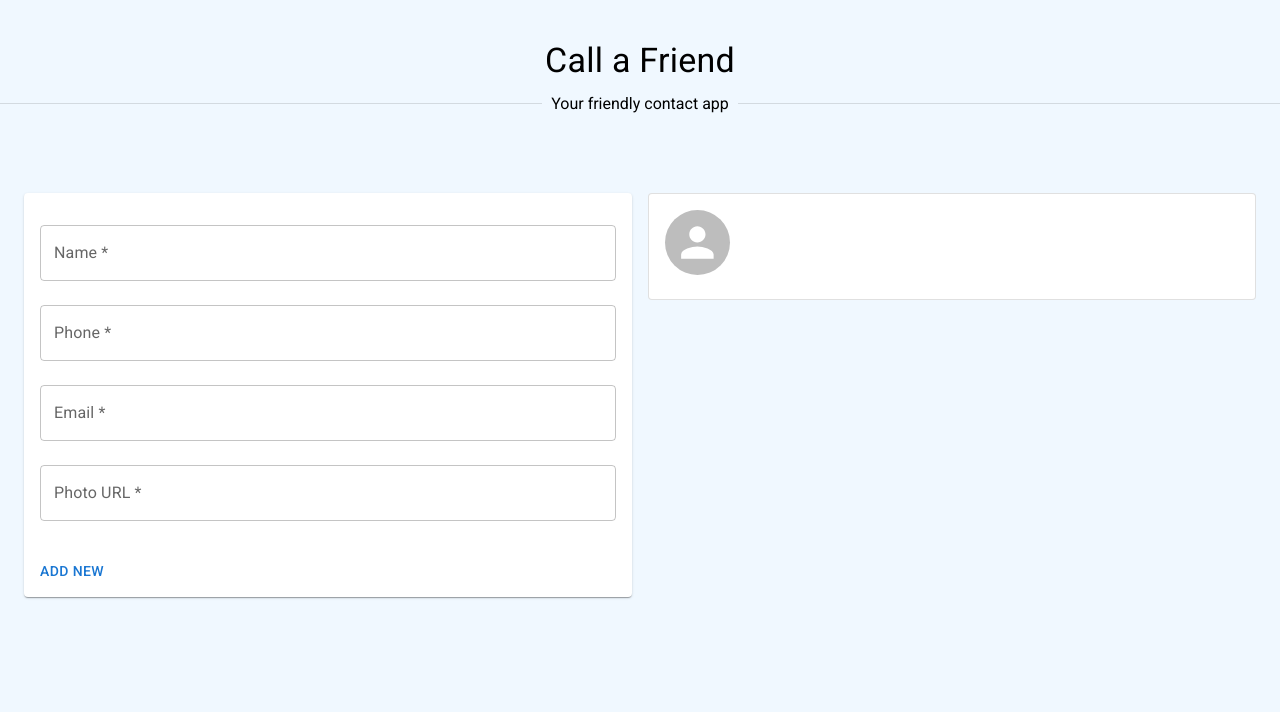
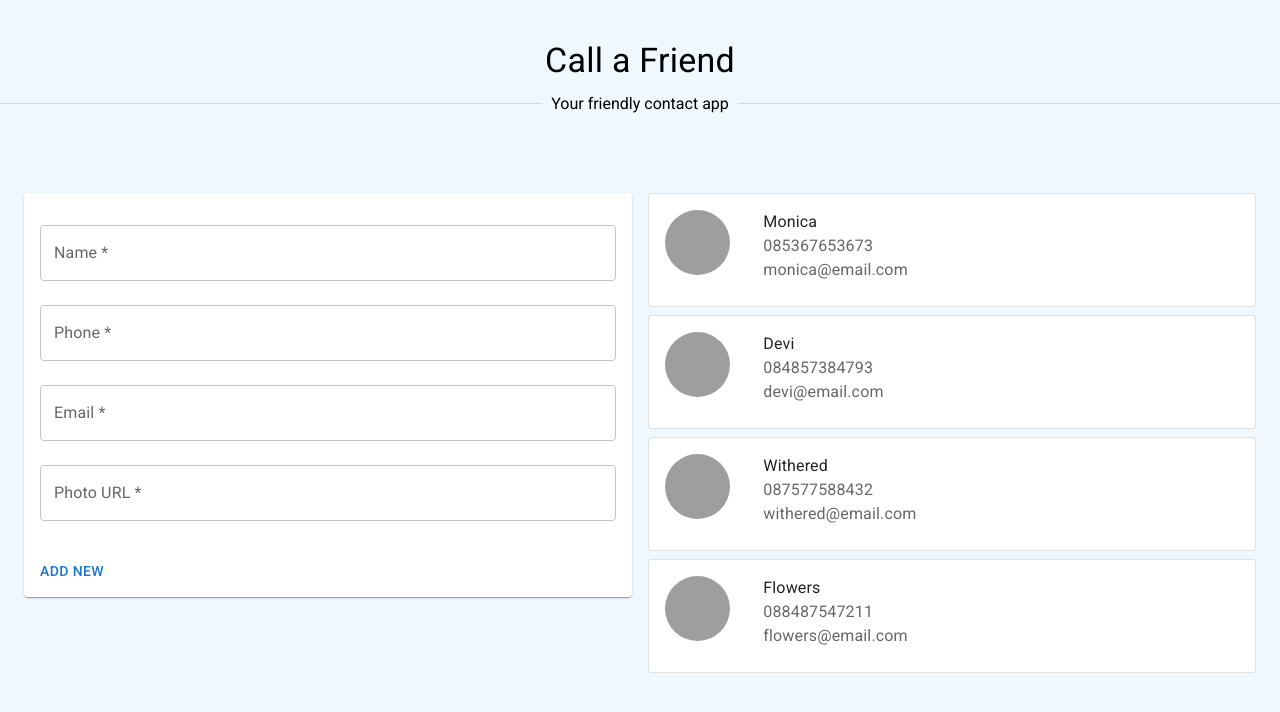
Before and after one commit to dts-kominfo-rea4a/challenge-react-with-mui-ajimsofwan, a React (Create React App) app: page / in a window 1280 px wide. Shown: the top 712 px of the page. Built offline with nearby package versions, Linux system fonts and the light colour scheme; grey boxes are pictures that could not be loaded.

Commit message:
Tugas React UI Framework

```diff
--- a/src/App.js
+++ b/src/App.js
@@ -30,7 +30,9 @@ const App = () => {
             <ContactForm addContact={addContact} />
           </Grid>
           <Grid item md={6} align="left">
-            <Contact data={contacts} />
+            {contacts.map((contact) => (
+              <Contact data={contact} />
+            ))}
           </Grid>
         </Grid>
       </Container>
```
